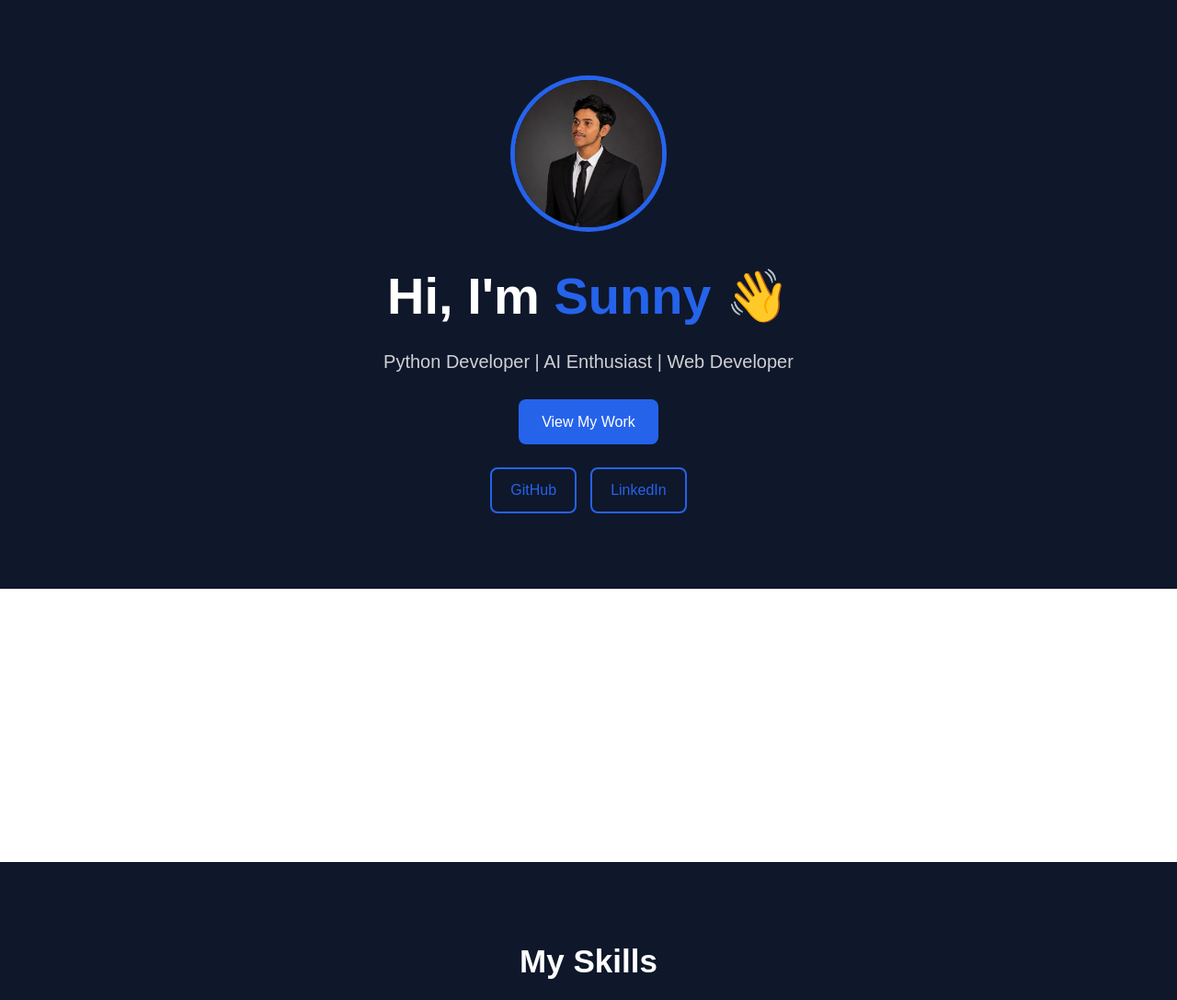
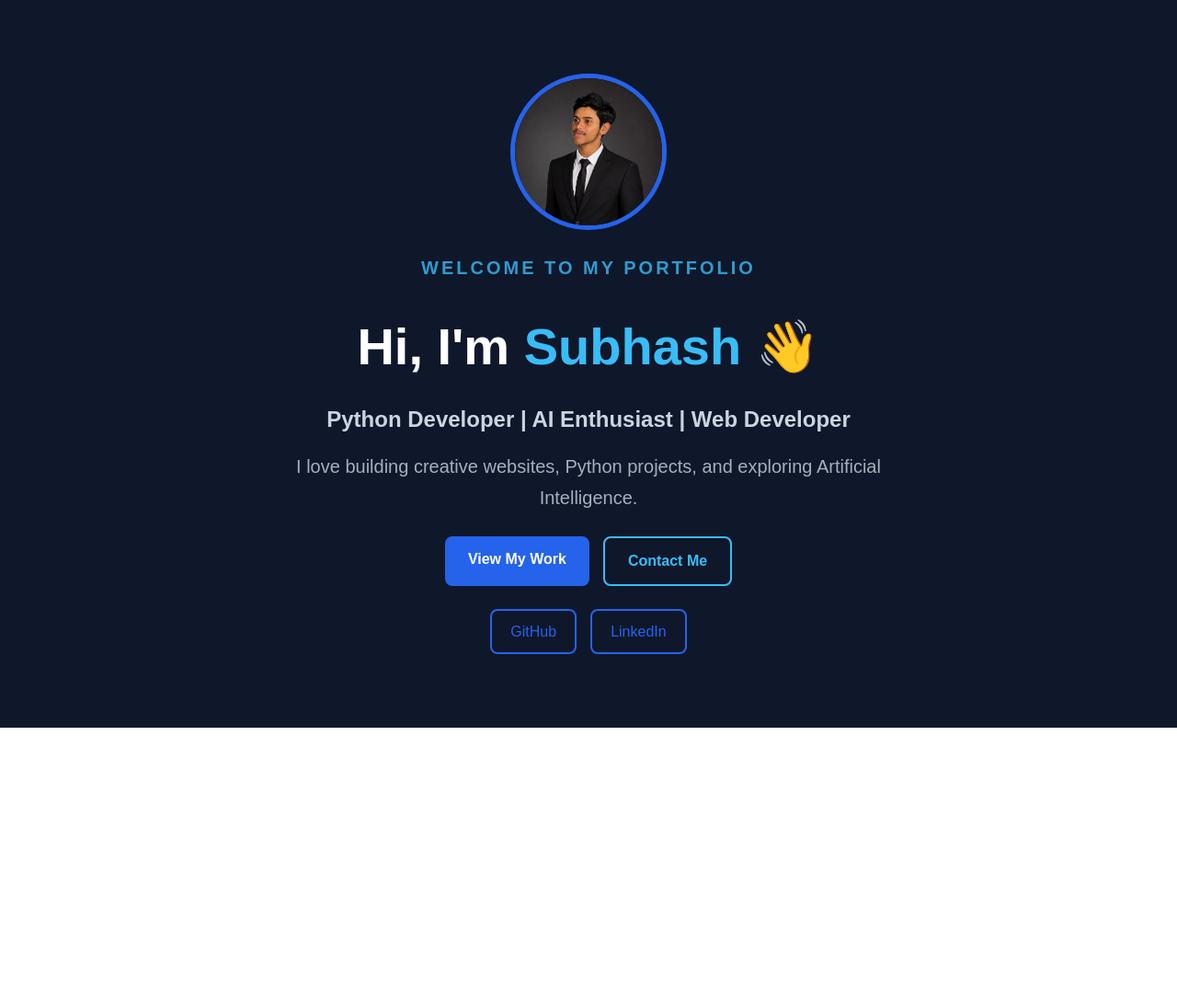
Before and after one commit to yenugulasubhashchandra-max/sunny-portfolio, a Flask app: page / in a window 1280 px wide. Shown: the part 76-1163 px from the top of the page at 92% size. Run offline with Flask 3, Linux system fonts and the light colour scheme.

Commit message:
Improve hero section

```diff
--- a/static/style.css
+++ b/static/style.css
@@ -525,3 +525,97 @@ button {
         font-size: 18px;
     }
 }
+
+/* ===== MODERN HERO ===== */
+
+.hero {
+    min-height: 80vh;
+    padding: 80px 20px;
+    display: flex;
+    flex-direction: column;
+    justify-content: center;
+    align-items: center;
+    text-align: center;
+    box-sizing: border-box;
+}
+
+.hero-content {
+    max-width: 800px;
+}
+
+.hero-small-text {
+    color: #38bdf8;
+    font-size: 14px;
+    font-weight: bold;
+    letter-spacing: 3px;
+    margin-bottom: 15px;
+}
+
+.hero h1 {
+    font-size: 56px;
+    margin: 10px 0;
+}
+
+.hero h1 span {
+    color: #38bdf8;
+}
+
+.hero h2 {
+    font-size: 24px;
+    color: #cbd5e1;
+    margin: 15px 0;
+}
+
+.hero-description {
+    max-width: 650px;
+    margin: 0 auto 30px;
+    font-size: 18px;
+    line-height: 1.7;
+    color: #cbd5e1;
+}
+
+.hero-buttons {
+    display: flex;
+    justify-content: center;
+    gap: 15px;
+    flex-wrap: wrap;
+    margin-top: 20px;
+}
+
+.hero-buttons .btn,
+.btn-outline {
+    padding: 12px 25px;
+    border-radius: 8px;
+    text-decoration: none;
+    font-weight: bold;
+    transition: 0.3s;
+}
+
+.btn-outline {
+    border: 2px solid #38bdf8;
+    color: #38bdf8;
+}
+
+.btn-outline:hover {
+    background: #38bdf8;
+    color: #0f172a;
+}
+
+@media (max-width: 600px) {
+
+    .hero {
+        padding: 60px 20px;
+    }
+
+    .hero h1 {
+        font-size: 40px;
+    }
+
+    .hero h2 {
+        font-size: 20px;
+    }
+
+    .hero-description {
+        font-size: 16px;
+    }
+}
--- a/templates/index.html
+++ b/templates/index.html
@@ -25,17 +25,33 @@
 
 
     <section class="hero">
-        <section class="hero">
 
-            <img src="{{ url_for('static', filename='profile.jpg') }}" alt="Sunny" class="profile-img">
+        <img src="{{ url_for('static', filename='profile.jpg') }}" alt="Sunny" class="profile-img">
 
-            <h1>Hi, I'm <span>Sunny</span> 👋</h1>
+        <div class="hero-content">
 
-            <p>
-                Python Developer | AI Enthusiast | Web Developer
+            <p class="hero-small-text">WELCOME TO MY PORTFOLIO</p>
+
+            <h1>Hi, I'm <span>Subhash</span> 👋</h1>
+
+            <h2>Python Developer | AI Enthusiast | Web Developer</h2>
+
+            <p class="hero-description">
+                I love building creative websites, Python projects,
+                and exploring Artificial Intelligence.
             </p>
 
-            <a href="#projects" class="btn">View My Work</a>
+            <div class="hero-buttons">
+
+                <a href="#projects" class="btn">
+                    View My Work
+                </a>
+
+                <a href="#contact" class="btn-outline">
+                    Contact Me
+                </a>
+
+            </div>
 
             <div class="social-links">
 
@@ -49,9 +65,11 @@
 
             </div>
 
-        </section>
+        </div>
 
     </section>
+
+
     <section class="about" id="about">
         <h2>About Me</h2>
 
```
